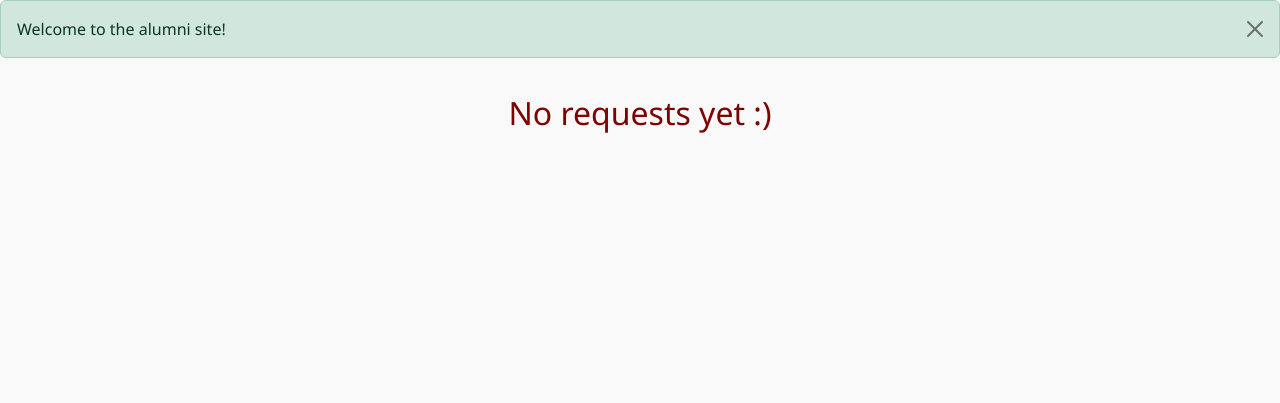
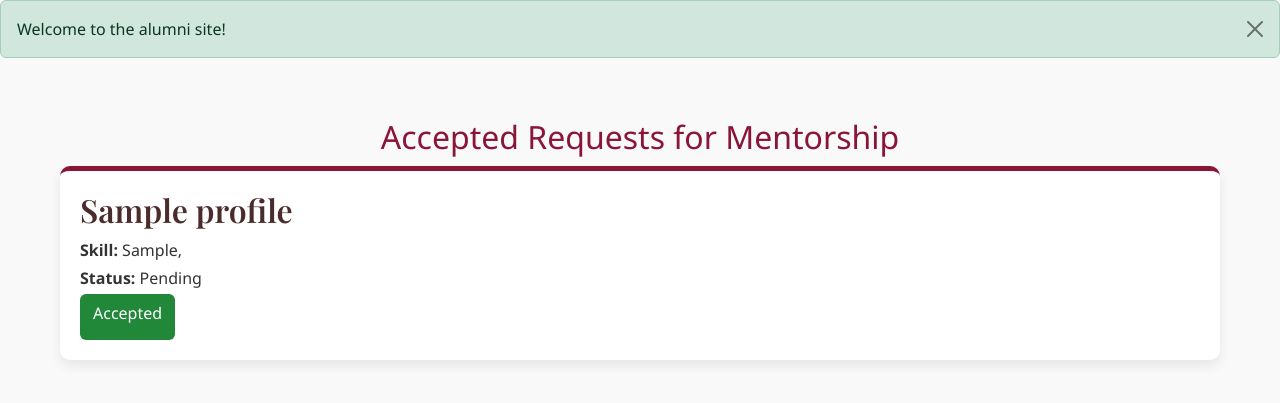
Before and after one commit to muahmad-hub/Alumni-Website, a Django app: page / in a window 1280 px wide. Shown: the part 76-479 px from the top of the page. Run offline with Django 5.2, Linux system fonts and the light colour scheme; a user stored in the database is signed in; tables that the repository leaves empty hold one stand-in row (values such as "Sample post").

Commit message:
Commit before trying a test

```diff
--- a/alumni_website/alumni/static/alumni/css/pending.css
+++ b/alumni_website/alumni/static/alumni/css/pending.css
@@ -4,33 +4,34 @@ body {
   margin: 0;
 }
 
-.pending-requests-container {
-  max-width: 800px;
-  margin: auto;
+.pending-requests-container{
+    max-width: 1200px;
+  margin: 40px auto;
   padding: 20px;
 }
 
-.pending-requests-container h2 {
-  text-align: center;
-  color: #800000;
-  margin-bottom: 30px;
+.requests-grid {
+  display: grid;
+  grid-template-columns: repeat(auto-fit, minmax(320px, 1fr));
+  gap: 20px;
 }
 
 .request-card {
-  background: linear-gradient(135deg, #fffaf5, #f0e6e6);
-  border-left: 5px solid #800000;
-  border-radius: 12px;
+  background-color: #fff;
+  border-top: 5px solid #8A1538;
+  border-radius: 10px;
   padding: 20px;
-  margin-bottom: 20px;
-  box-shadow: 0 4px 8px rgba(0, 0, 0, 0.08);
-  display: flex;
-  justify-content: space-between;
-  align-items: flex-start;
-  transition: transform 0.2s ease;
+  box-shadow: 0 6px 12px rgba(0,0,0,0.08);
 }
 
-.request-card:hover {
-  transform: scale(1.02);
+.request-card h2 {
+  margin-top: 0;
+  color: #6e102b;
+}
+
+.request-card p {
+  margin: 8px 0;
+  line-height: 1.5;
 }
 
 .mentor-info h3 {
@@ -48,3 +49,20 @@ body {
   font-style: italic;
   font-size: 0.95em;
 }
+
+.accept-btn {
+  background-color: #218739;
+  color: white;
+}
+
+.accept-btn:hover {
+  background-color: #16692d;
+  color: white;
+}
+
+.title{
+  color: #8A1538;
+  font-size: 32px;
+  margin-bottom: 10px !important;
+  text-align: center;
+}
--- a/alumni_website/alumni/templates/alumni/home.html
+++ b/alumni_website/alumni/templates/alumni/home.html
@@ -15,9 +15,9 @@
 {% if pending_requests %}
 
 <div class="pending-requests-container">
-  <h2>Your Pending Mentor Requests</h2>
+  <h2 class="title">Accepted Requests for Mentorship</h2>
 
-
+<div class="requests-grid">
   {% for request in pending_requests %}
     <div class="request-card">
         <div class="mentor-info">
@@ -32,15 +32,16 @@
         <p><strong>Status:</strong> Pending</p>
         </div>
         <div class="action-note">
-        <p>Waiting for mentor to respond.</p>
+        <button class="btn accept-btn">Accepted</p>
         </div>
     </div>
   {% endfor %}
 </div>
+</div>
 
 {% else %}
 <div class="pending-requests-container">
-    <h2>No requests yet :)</h2>
+    <h2 class="title">No updates yet :)</h2>
 </div>
 {% endif %}
 
--- a/alumni_website/alumni/templates/alumni/view_profile.html
+++ b/alumni_website/alumni/templates/alumni/view_profile.html
@@ -31,7 +31,7 @@
                 </span>
             </h3>
 
-            {% if only_view %}
+            {% if only_view or user.id == profile.user.id %}
             {% else %}
                 {% if is_match %}
                     <p class="requested">Requested</p>
--- a/alumni_website/alumni/views.py
+++ b/alumni_website/alumni/views.py
@@ -18,7 +18,7 @@ from django.contrib.auth.decorators import login_required
 def home(request):
     messages.success(request, "Welcome to the alumni site!")
 
-    pending_requests = MentorMatch.objects.filter(mentee=request.user, accept__isnull=True)
+    pending_requests = MentorMatch.objects.filter(mentee=request.user, accept=True)
 
     return render(request, "alumni/home.html", {
         "pending_requests": pending_requests,
```
